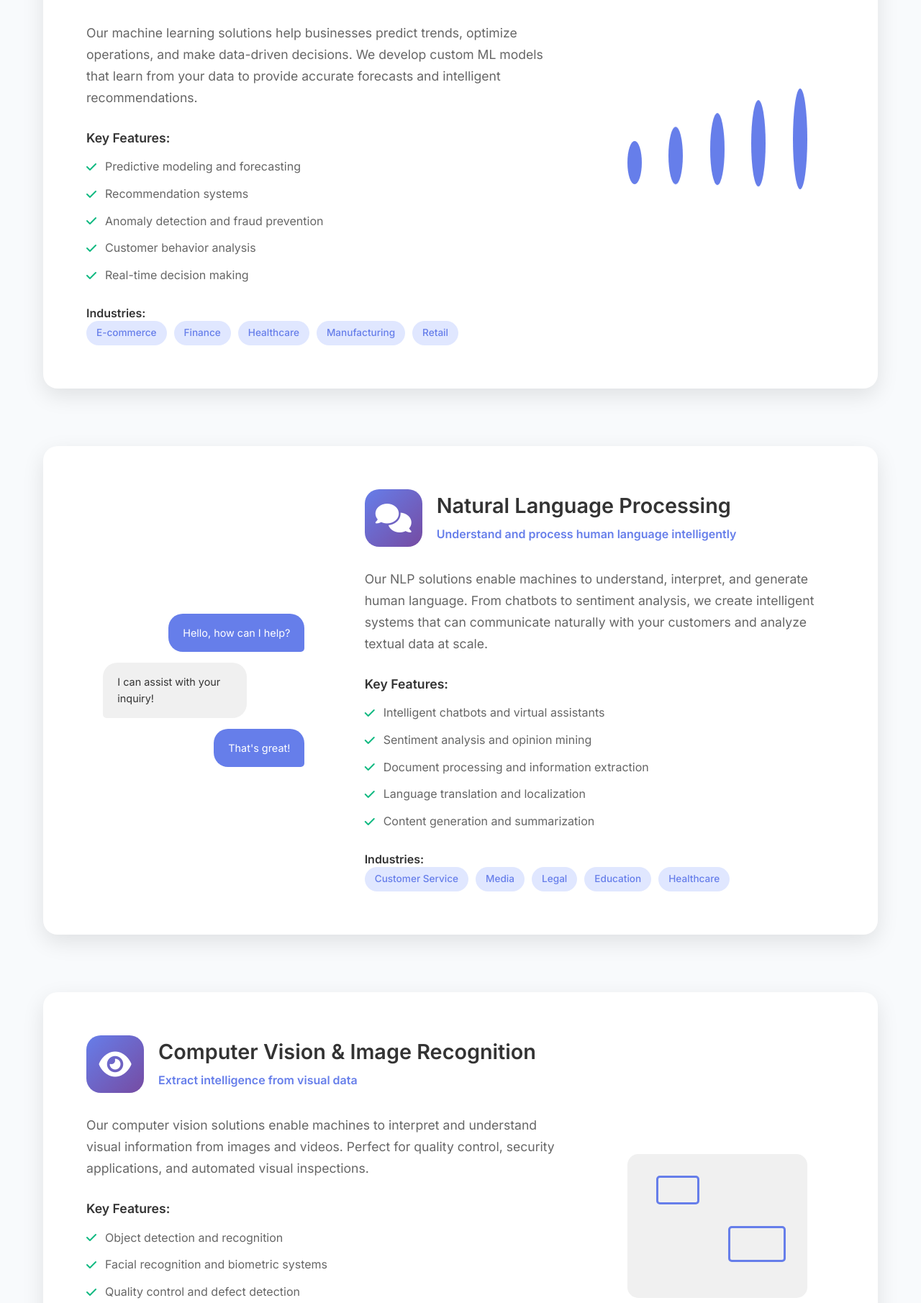
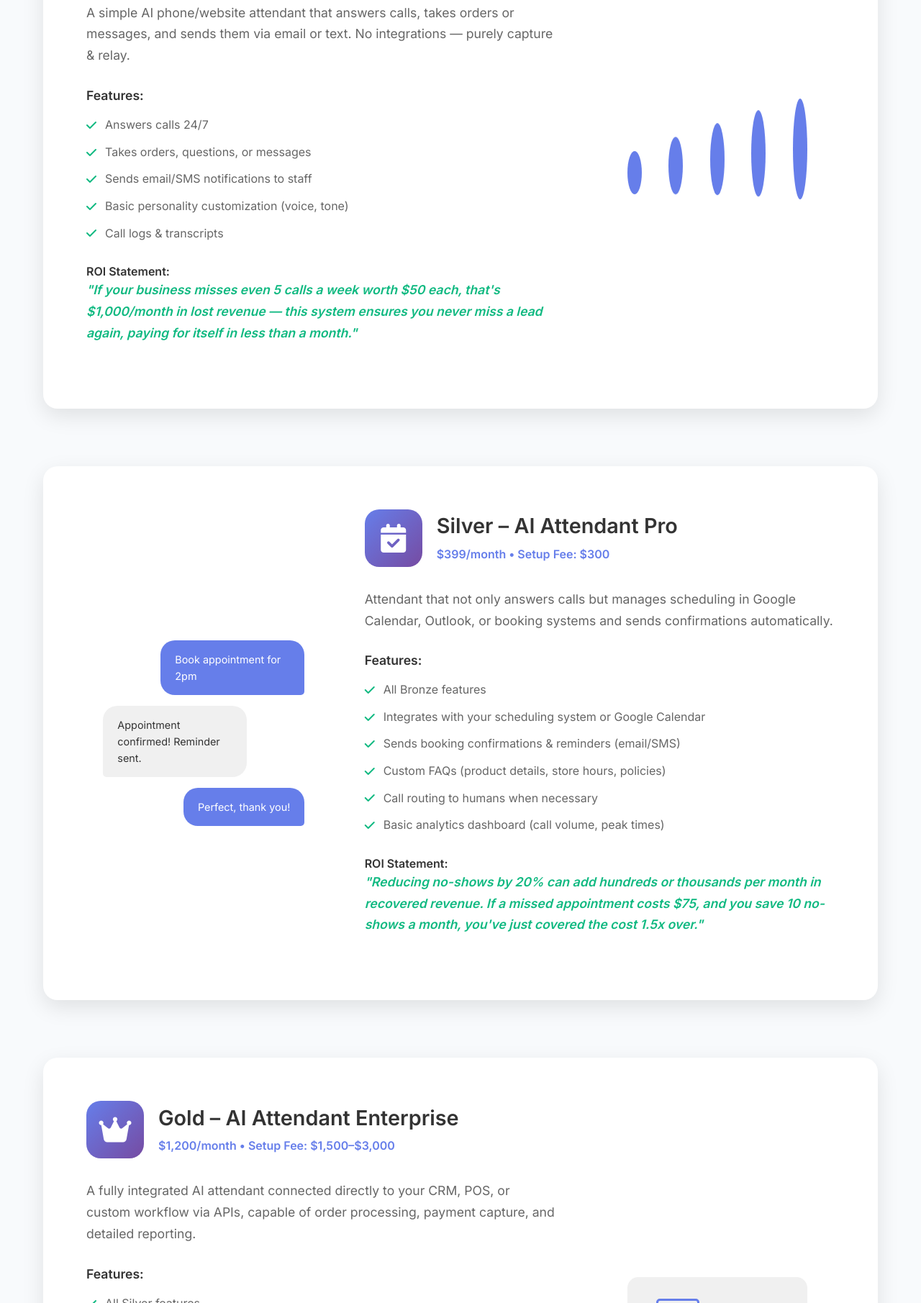
Before and after one commit to capewendell-ai/ai-taylor, a plain HTML site: page services.html in a window 1280 px wide. Shown: the part 989-2800 px from the top of the page at 72% size. Drawn offline with Linux system fonts and the light colour scheme.

Commit message:
Update services.html

```diff
--- a/services.html
+++ b/services.html
@@ -182,8 +182,8 @@
     <section class="page-header">
         <div class="container">
             <div class="header-content">
-                <h1>Our <span class="gradient-text">AI Services</span></h1>
-                <p>Comprehensive artificial intelligence solutions designed to transform your business operations and drive intelligent growth.</p>
+                <h1>AI <span class="gradient-text">Attendant Packages</span></h1>
+                <p>Intelligent AI attendants that answer calls, manage appointments, and handle customer interactions 24/7 to grow your business.</p>
             </div>
         </div>
     </section>
@@ -191,8 +191,8 @@
     <section class="services-overview">
         <div class="container">
             <div class="services-intro">
-                <h2>Tailored AI Solutions for Every Business Need</h2>
-                <p>From machine learning algorithms to automated processes, we deliver cutting-edge AI technologies that solve real-world business challenges. Our expert team works closely with you to understand your unique requirements and create solutions that drive measurable results.</p>
+                <h2>Choose the Perfect AI Attendant for Your Business</h2>
+                <p>From basic call handling to fully integrated enterprise solutions, our AI attendants ensure you never miss a customer opportunity. Each package is designed to deliver immediate ROI while scaling with your business needs.</p>
             </div>
         </div>
     </section>
@@ -204,36 +204,30 @@
                     <div class="service-content">
                         <div class="service-header">
                             <div class="service-icon">
-                                <i class="fas fa-brain"></i>
+                                <i class="fas fa-phone"></i>
                             </div>
                             <div class="service-title">
-                                <h3>Machine Learning & Predictive Analytics</h3>
-                                <p class="service-subtitle">Transform data into intelligent insights</p>
+                                <h3>Bronze – AI Attendant Lite</h3>
+                                <p class="service-subtitle">$120/month • Setup Fee: $150</p>
                             </div>
                         </div>
                         <div class="service-description">
-                            <p>Our machine learning solutions help businesses predict trends, optimize operations, and make data-driven decisions. We develop custom ML models that learn from your data to provide accurate forecasts and intelligent recommendations.</p>
+                            <p>A simple AI phone/website attendant that answers calls, takes orders or messages, and sends them via email or text. No integrations — purely capture & relay.</p>
 
                             <div class="service-features">
-                                <h4>Key Features:</h4>
+                                <h4>Features:</h4>
                                 <ul>
-                                    <li><i class="fas fa-check"></i> Predictive modeling and forecasting</li>
-                                    <li><i class="fas fa-check"></i> Recommendation systems</li>
-                                    <li><i class="fas fa-check"></i> Anomaly detection and fraud prevention</li>
-                                    <li><i class="fas fa-check"></i> Customer behavior analysis</li>
-                                    <li><i class="fas fa-check"></i> Real-time decision making</li>
+                                    <li><i class="fas fa-check"></i> Answers calls 24/7</li>
+                                    <li><i class="fas fa-check"></i> Takes orders, questions, or messages</li>
+                                    <li><i class="fas fa-check"></i> Sends email/SMS notifications to staff</li>
+                                    <li><i class="fas fa-check"></i> Basic personality customization (voice, tone)</li>
+                                    <li><i class="fas fa-check"></i> Call logs & transcripts</li>
                                 </ul>
                             </div>
 
                             <div class="service-industries">
-                                <h4>Industries:</h4>
-                                <div class="industry-tags">
-                                    <span class="tag">E-commerce</span>
-                                    <span class="tag">Finance</span>
-                                    <span class="tag">Healthcare</span>
-                                    <span class="tag">Manufacturing</span>
-                                    <span class="tag">Retail</span>
-                                </div>
+                                <h4>ROI Statement:</h4>
+                                <p style="color: #10b981; font-weight: 600; font-style: italic;">"If your business misses even 5 calls a week worth $50 each, that's $1,000/month in lost revenue — this system ensures you never miss a lead again, paying for itself in less than a month."</p>
                             </div>
                         </div>
                     </div>
@@ -254,45 +248,40 @@
                     <div class="service-content">
                         <div class="service-header">
                             <div class="service-icon">
-                                <i class="fas fa-comments"></i>
+                                <i class="fas fa-calendar-check"></i>
                             </div>
                             <div class="service-title">
-                                <h3>Natural Language Processing</h3>
-                                <p class="service-subtitle">Understand and process human language intelligently</p>
+                                <h3>Silver – AI Attendant Pro</h3>
+                                <p class="service-subtitle">$399/month • Setup Fee: $300</p>
                             </div>
                         </div>
                         <div class="service-description">
-                            <p>Our NLP solutions enable machines to understand, interpret, and generate human language. From chatbots to sentiment analysis, we create intelligent systems that can communicate naturally with your customers and analyze textual data at scale.</p>
+                            <p>Attendant that not only answers calls but manages scheduling in Google Calendar, Outlook, or booking systems and sends confirmations automatically.</p>
 
                             <div class="service-features">
-                                <h4>Key Features:</h4>
+                                <h4>Features:</h4>
                                 <ul>
-                                    <li><i class="fas fa-check"></i> Intelligent chatbots and virtual assistants</li>
-                                    <li><i class="fas fa-check"></i> Sentiment analysis and opinion mining</li>
-                                    <li><i class="fas fa-check"></i> Document processing and information extraction</li>
-                                    <li><i class="fas fa-check"></i> Language translation and localization</li>
-                                    <li><i class="fas fa-check"></i> Content generation and summarization</li>
+                                    <li><i class="fas fa-check"></i> All Bronze features</li>
+                                    <li><i class="fas fa-check"></i> Integrates with your scheduling system or Google Calendar</li>
+                                    <li><i class="fas fa-check"></i> Sends booking confirmations & reminders (email/SMS)</li>
+                                    <li><i class="fas fa-check"></i> Custom FAQs (product details, store hours, policies)</li>
+                                    <li><i class="fas fa-check"></i> Call routing to humans when necessary</li>
+                                    <li><i class="fas fa-check"></i> Basic analytics dashboard (call volume, peak times)</li>
                                 </ul>
                             </div>
 
                             <div class="service-industries">
-                                <h4>Industries:</h4>
-                                <div class="industry-tags">
-                                    <span class="tag">Customer Service</span>
-                                    <span class="tag">Media</span>
-                                    <span class="tag">Legal</span>
-                                    <span class="tag">Education</span>
-                                    <span class="tag">Healthcare</span>
-                                </div>
+                                <h4>ROI Statement:</h4>
+                                <p style="color: #10b981; font-weight: 600; font-style: italic;">"Reducing no-shows by 20% can add hundreds or thousands per month in recovered revenue. If a missed appointment costs $75, and you save 10 no-shows a month, you've just covered the cost 1.5x over."</p>
                             </div>
                         </div>
                     </div>
                     <div class="service-visual">
                         <div class="nlp-visualization">
                             <div class="chat-bubbles">
-                                <div class="bubble user">Hello, how can I help?</div>
-                                <div class="bubble ai">I can assist with your inquiry!</div>
-                                <div class="bubble user">That's great!</div>
+                                <div class="bubble user">Book appointment for 2pm</div>
+                                <div class="bubble ai">Appointment confirmed! Reminder sent.</div>
+                                <div class="bubble user">Perfect, thank you!</div>
                             </div>
                         </div>
                     </div>
@@ -302,36 +291,32 @@
                     <div class="service-content">
                         <div class="service-header">
                             <div class="service-icon">
-                                <i class="fas fa-eye"></i>
+                                <i class="fas fa-crown"></i>
                             </div>
                             <div class="service-title">
-                                <h3>Computer Vision & Image Recognition</h3>
-                                <p class="service-subtitle">Extract intelligence from visual data</p>
+                                <h3>Gold – AI Attendant Enterprise</h3>
+                                <p class="service-subtitle">$1,200/month • Setup Fee: $1,500–$3,000</p>
                             </div>
                         </div>
                         <div class="service-description">
-                            <p>Our computer vision solutions enable machines to interpret and understand visual information from images and videos. Perfect for quality control, security applications, and automated visual inspections.</p>
+                            <p>A fully integrated AI attendant connected directly to your CRM, POS, or custom workflow via APIs, capable of order processing, payment capture, and detailed reporting.</p>
 
                             <div class="service-features">
-                                <h4>Key Features:</h4>
+                                <h4>Features:</h4>
                                 <ul>
-                                    <li><i class="fas fa-check"></i> Object detection and recognition</li>
-                                    <li><i class="fas fa-check"></i> Facial recognition and biometric systems</li>
-                                    <li><i class="fas fa-check"></i> Quality control and defect detection</li>
-                                    <li><i class="fas fa-check"></i> Medical image analysis</li>
-                                    <li><i class="fas fa-check"></i> Autonomous vehicle vision systems</li>
+                                    <li><i class="fas fa-check"></i> All Silver features</li>
+                                    <li><i class="fas fa-check"></i> Two-way integration with CRM, POS, or ERP depending on age of system</li>
+                                    <li><i class="fas fa-check"></i> Can process payments securely over the phone</li>
+                                    <li><i class="fas fa-check"></i> Pulls and updates customer records in real time</li>
+                                    <li><i class="fas fa-check"></i> Multi-location support</li>
+                                    <li><i class="fas fa-check"></i> Custom reporting & KPIs</li>
+                                    <li><i class="fas fa-check"></i> Priority support & SLA</li>
                                 </ul>
                             </div>
 
                             <div class="service-industries">
-                                <h4>Industries:</h4>
-                                <div class="industry-tags">
-                                    <span class="tag">Manufacturing</span>
-                                    <span class="tag">Security</span>
-                                    <span class="tag">Automotive</span>
-                                    <span class="tag">Healthcare</span>
-                                    <span class="tag">Retail</span>
-                                </div>
+                                <h4>ROI Statement:</h4>
+                                <p style="color: #10b981; font-weight: 600; font-style: italic;">"If your staff spends 15 hours/month manually handling calls and orders, that's ~$450/month in labor costs at $30/hour. Add the value of captured upsell opportunities, and this system returns 3–5x ROI quickly."</p>
                             </div>
                         </div>
                     </div>
@@ -556,10 +541,10 @@
                 <div class="footer-section">
                     <h4>Services</h4>
                     <ul>
-                        <li><a href="services.html">Machine Learning</a></li>
-                        <li><a href="services.html">Natural Language Processing</a></li>
-                        <li><a href="services.html">Computer Vision</a></li>
-                        <li><a href="services.html">Process Automation</a></li>
+                        <li><a href="services.html">Bronze - AI Attendant Lite</a></li>
+                        <li><a href="services.html">Silver - AI Attendant Pro</a></li>
+                        <li><a href="services.html">Gold - AI Attendant Enterprise</a></li>
+                        <li><a href="portal.html">Customer Portal</a></li>
                     </ul>
                 </div>
                 <div class="footer-section">
```
